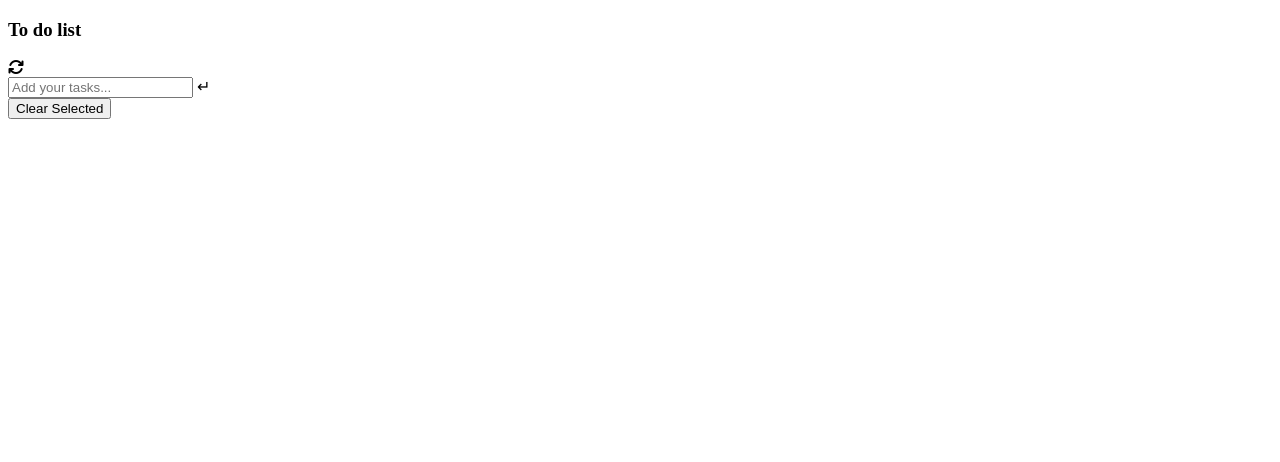
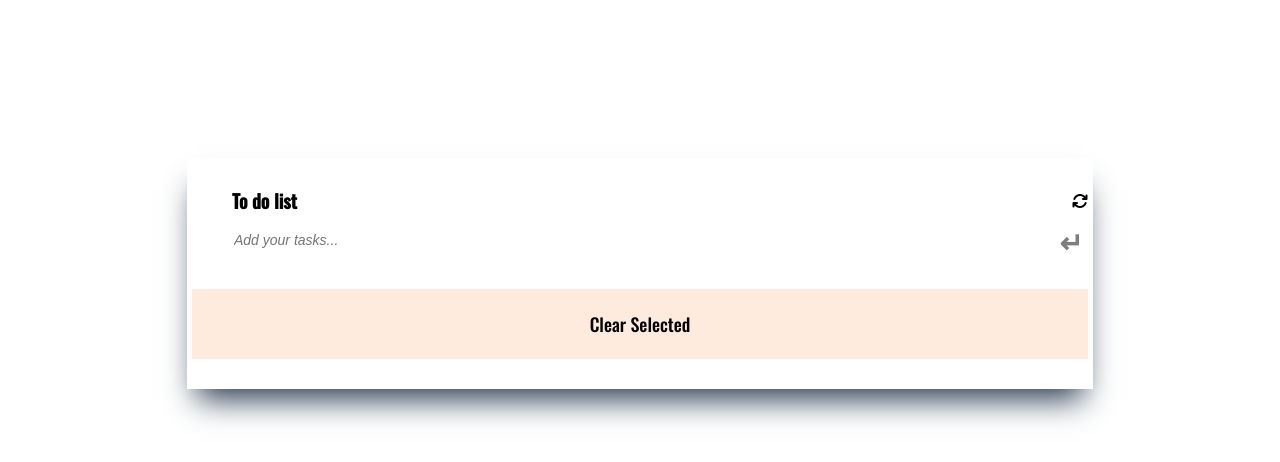
Before and after one commit to NatanimA/To-Do-List-App, a plain HTML site: page index.html in a window 1280 px wide. Drawn offline with nearby package versions, Linux system fonts and the light colour scheme.

Commit message:
fix bundle

```diff
--- a/index.html
+++ b/index.html
@@ -1 +1 @@
-<!doctype html><html lang="en"><head><meta charset="UTF-8"><meta name="viewport" content="width=device-width,initial-scale=1"><title>To-Do list App</title><script src="https://kit.fontawesome.com/6aa618e8c3.js" crossorigin="anonymous"></script><script defer="defer" src="/To-Do-List-App/dist/index.bundle.js"></script></head><body><section id="todo"><div id="todo-header"><h3>To do list</h3><span class="font-awsome-icon"><i class="fa-solid fa-sync"></i></span></div><div class="inputs-holder"><input class="input-form" name="tasks" id="input-tasks" placeholder="Add your tasks..."> <span class="add">&crarr;</span></div><div id="todo-lists"></div><div id="button-holder"><button id="clear" value="clear" type="button">Clear Selected</button></div></section></body></html>
+<!doctype html><html lang="en"><head><meta charset="UTF-8"><meta name="viewport" content="width=device-width,initial-scale=1"><title>To-Do list App</title><script src="https://kit.fontawesome.com/6aa618e8c3.js" crossorigin="anonymous"></script><script defer="defer" src="./index.bundle.js"></script></head><body><section id="todo"><div id="todo-header"><h3>To do list</h3><span class="font-awsome-icon"><i class="fa-solid fa-sync"></i></span></div><div class="inputs-holder"><input class="input-form" name="tasks" id="input-tasks" placeholder="Add your tasks..."> <span class="add">&crarr;</span></div><div id="todo-lists"></div><div id="button-holder"><button id="clear" value="clear" type="button">Clear Selected</button></div></section></body></html>
```
